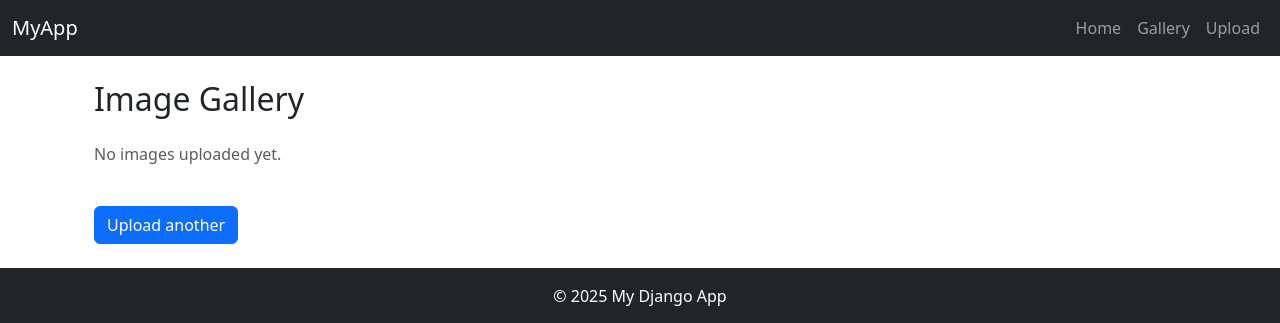
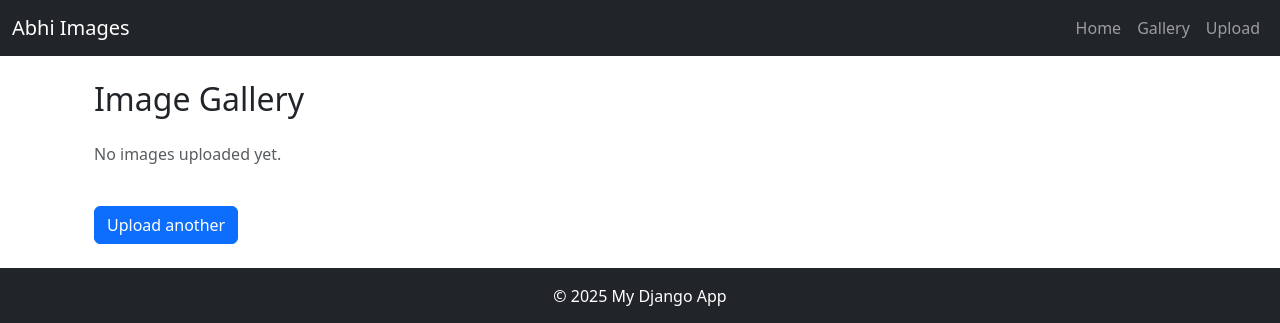
Before and after one commit to abhigeorge/uv-django, a Django app: page / in a window 1280 px wide. Shown: the top 323 px of the page. Run offline with Django 5.2, Linux system fonts and the light colour scheme; data that the repository does not hold is empty.

Commit message:
app name updated

```diff
--- a/templates/base.html
+++ b/templates/base.html
@@ -14,7 +14,7 @@
     <!-- Navbar -->
     <nav class="navbar navbar-expand-lg navbar-dark bg-dark">
         <div class="container-fluid">
-            <a class="navbar-brand" href="/">MyApp</a>
+            <a class="navbar-brand" href="/">Abhi Images</a>
             <button class="navbar-toggler" type="button" data-bs-toggle="collapse"
                     data-bs-target="#navbarNav" aria-controls="navbarNav"
                     aria-expanded="false" aria-label="Toggle navigation">
```
Also changed, not shown: 1 other file.
